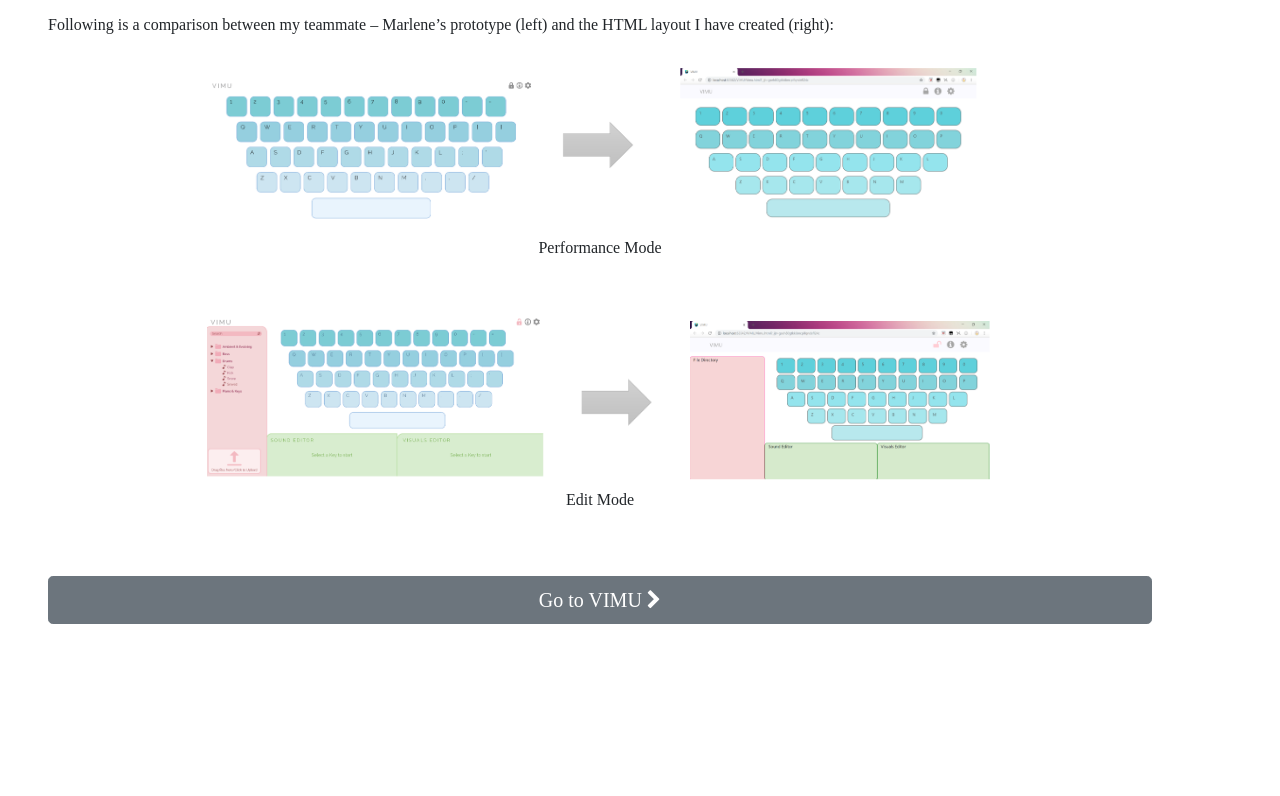
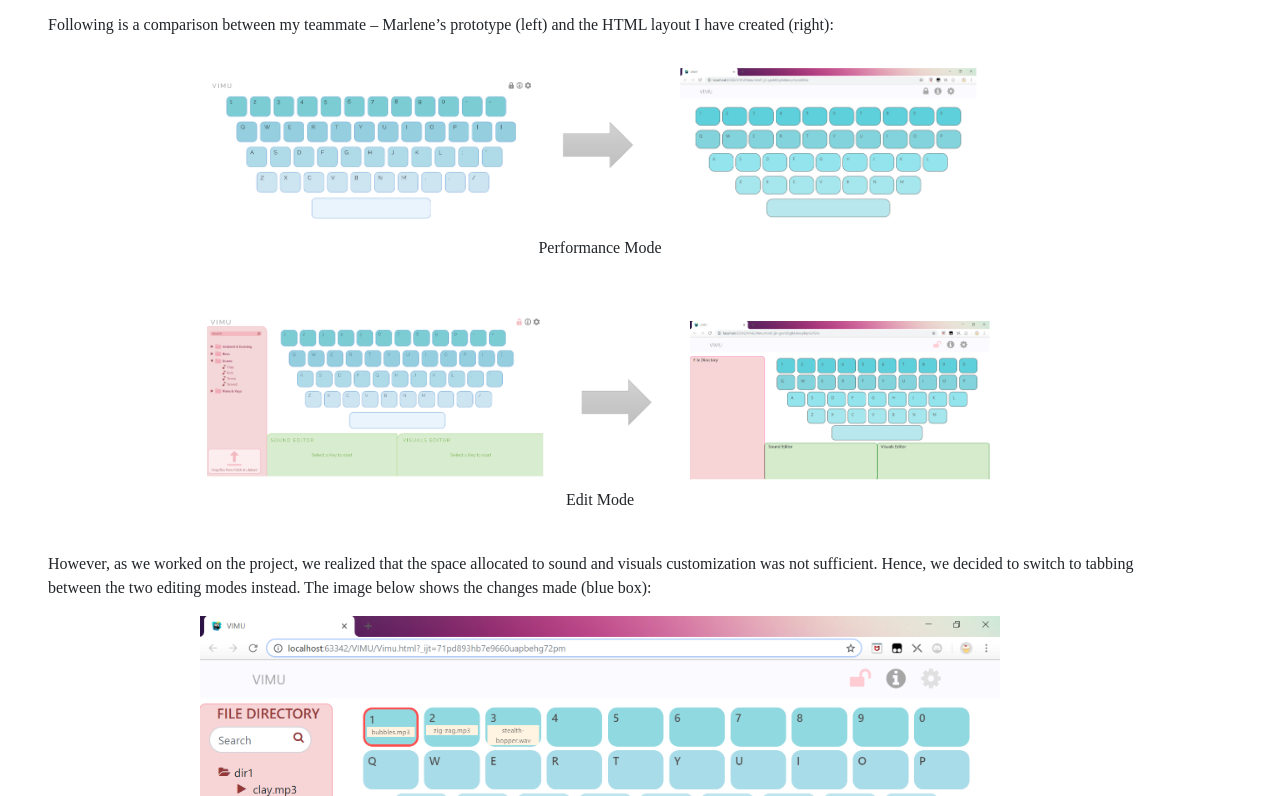
Before and after one commit to sherlynng/portfolio, a plain HTML site: page portfolio-vimu.html in a window 1280 px wide. Shown: the part 11204-12000 px from the top of the page. Before the commit the page ends 11876 px from the top, so only its background shows below. Drawn offline with Linux system fonts and the light colour scheme.

Commit message:
Add tabbing for vimu portfolio

```diff
--- a/portfolio-vimu.html
+++ b/portfolio-vimu.html
@@ -384,6 +384,15 @@
             </div>
             <p class="text-center">Edit Mode</p>
 
+            <br>
+
+            <p>However, as we worked on the project, we realized that the space allocated to sound and visuals
+                customization was not sufficient. Hence, we decided to switch to tabbing between the two editing modes
+                instead. The image below shows the changes made (blue box):</p>
+            <div class="text-center">
+                <img src="img/vimu/html-tabbing.PNG" alt="HTML Tabbing" class="ideation">
+            </div>
+
             <br><br>
 
             <a href="https://sherlynng.github.io/VIMU/Vimu.html" target="_blank"
```
Also changed, not shown: img/vimu/html-tabbing.PNG (added).
